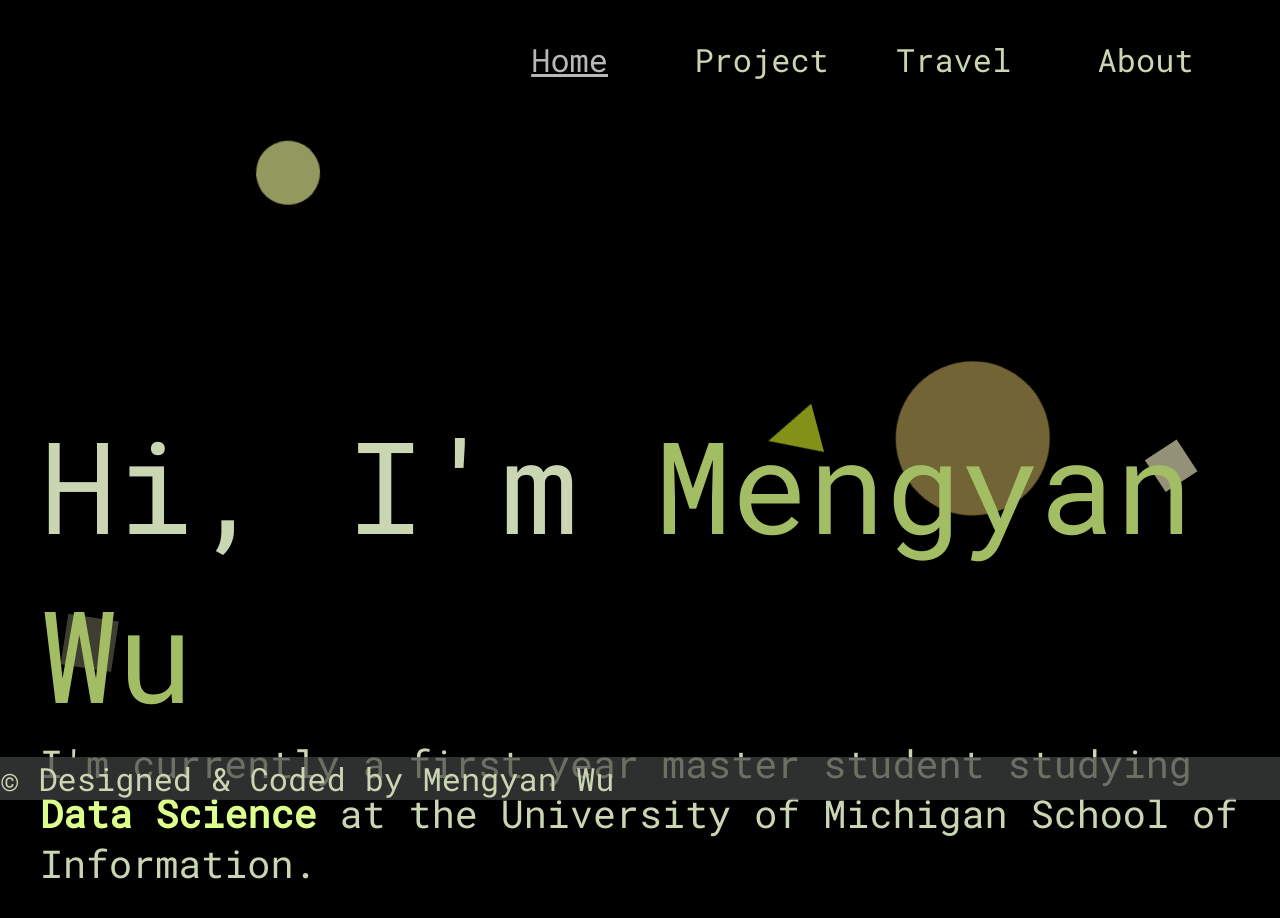
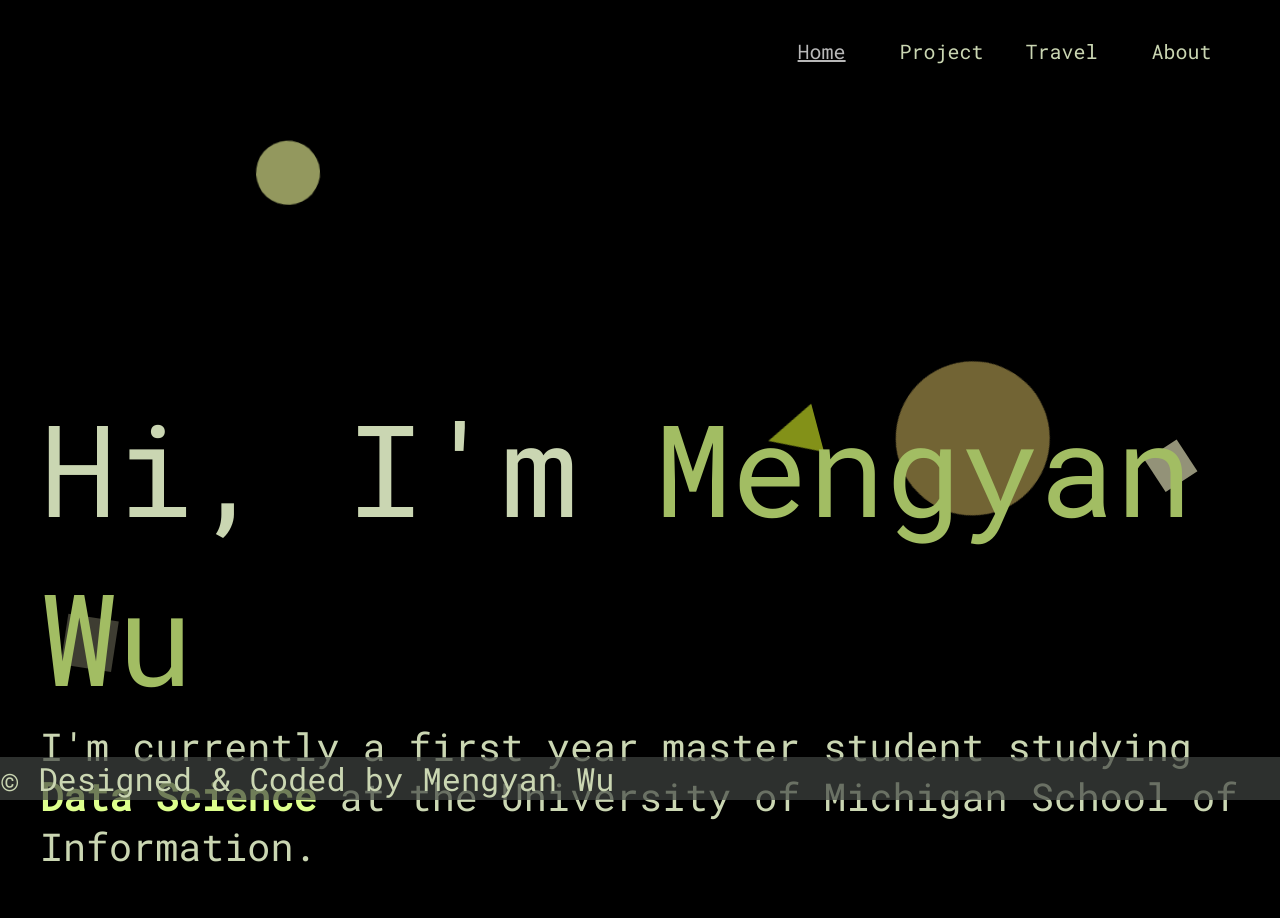
Before and after one commit to mengyanw/mengyanw.github.io, a plain HTML site: page index.html in a window 1280 px wide. Shown: the top 918 px of the page. Drawn offline with nearby package versions, Linux system fonts and the light colour scheme.

Commit message:
add content

```diff
--- a/css/style.css
+++ b/css/style.css
@@ -51,7 +51,7 @@ nav{
 }
 
 .nav_item{
-  font-size: 2.5vw;
+  /* font-size: 3.5vw; */
   width: 6em;
   text-align: center;
 }
```
